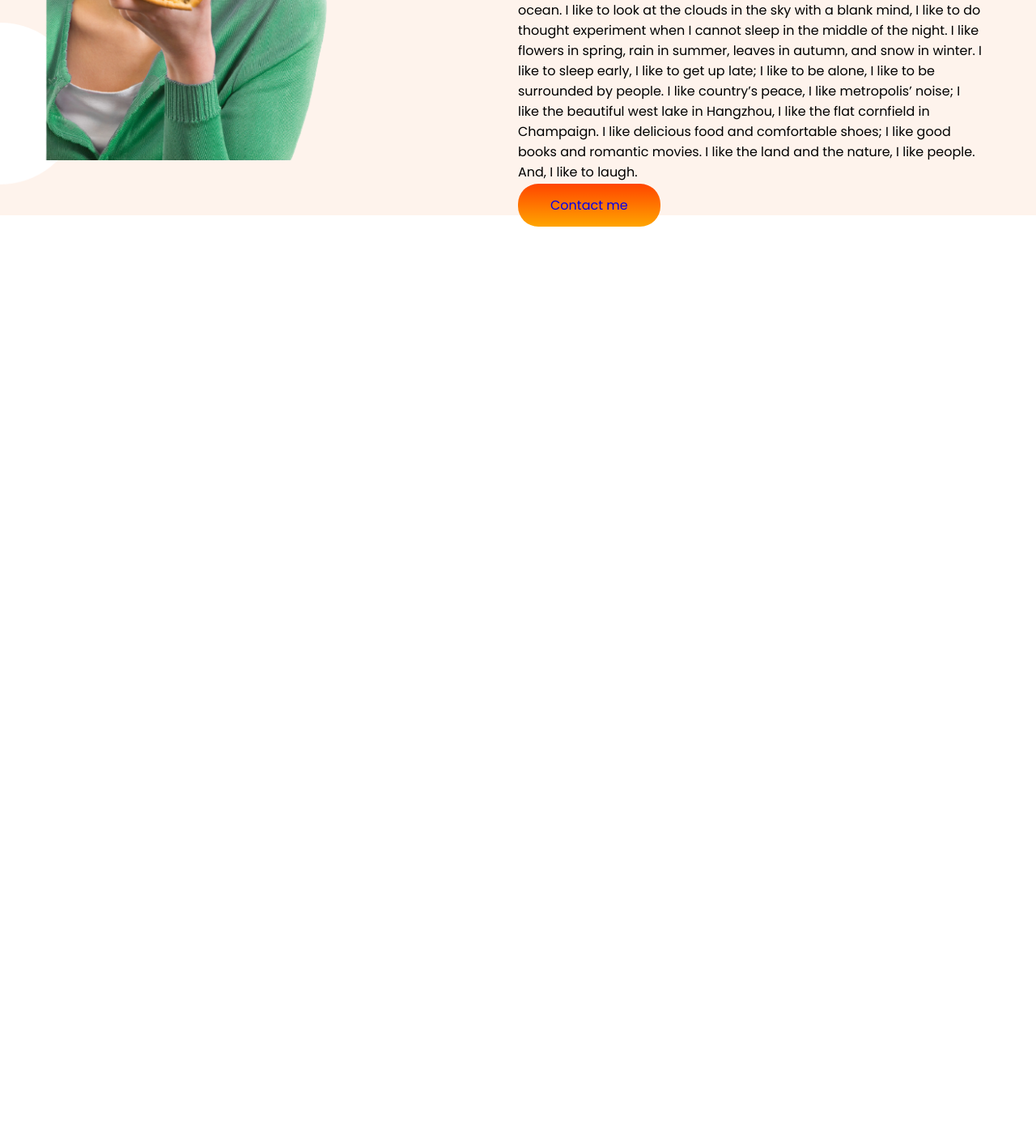
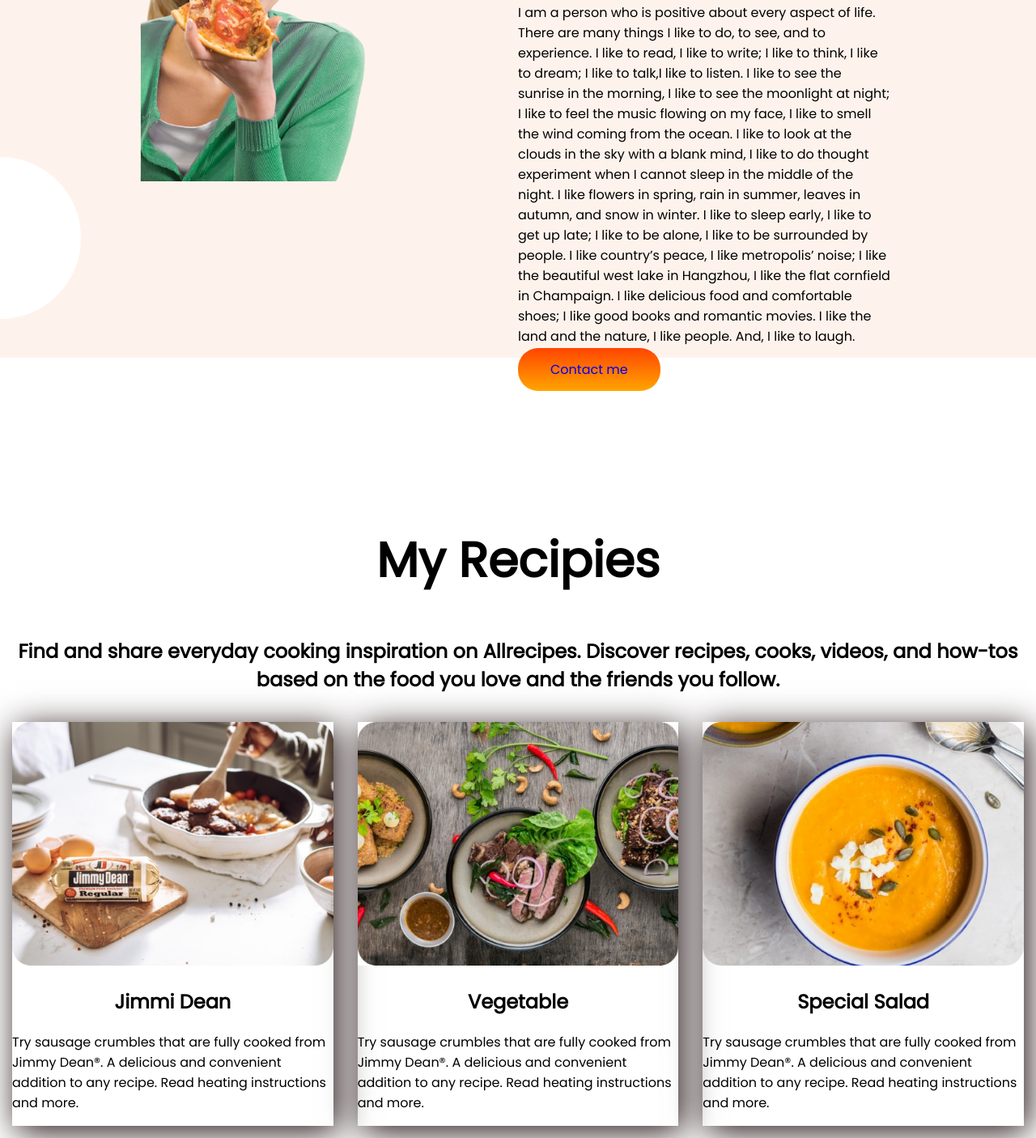
Before and after one commit to sumaiyahafiz/food-network, a plain HTML site: page index.html in a window 1280 px wide. Shown: the part 1039-2445 px from the top of the page at 81% size. Before the commit the page ends 1319 px from the top, so only its background shows below. Drawn offline with Linux system fonts and the light colour scheme.

Commit message:
recipies menu

```diff
--- a/index.html
+++ b/index.html
@@ -53,8 +53,32 @@
         </div>
     </section>
 
-    <section>
+    <section id=" recipies-area">
+        <h1>My Recipies</h1>
+        <h2>Find and share everyday cooking inspiration on Allrecipes.
+             Discover recipes, cooks, videos,
+             and how-tos based on the food you love and the friends you follow.</h2>
+        <div class="recipies-area-part">
+            <div id="">
+               <img src="images/food/Project Cover.jpg" alt="Recipies photo">
+               <h2>Jimmi Dean</h2>
+                <p>Try sausage crumbles that are fully cooked from Jimmy Dean®. A delicious and convenient addition to any recipe. Read heating instructions and more.</p>
+            </div>
+
+            <div id="Recipies-menu">
+                <img src="images/food/Project Cover1.jpg" alt="Recipies photo">
+                <h2>Vegetable</h2>
+                <h>Try sausage crumbles that are fully cooked from Jimmy Dean®. A delicious and convenient addition to any recipe. Read heating instructions and more.</p>
+            </div>
+
+            <div id="Recipies-menu">
+                <img src="images/food/Project Cover.png" alt="Recipies photo">
+                <h2>Special Salad</h2>
+                <p>Try sausage crumbles that are fully cooked from Jimmy Dean®. A delicious and convenient addition to any recipe. Read heating instructions and more.</p>
+            </div>
+        </div>
 
     </section>
+
 </body>
 </html>
--- a/style.css
+++ b/style.css
@@ -33,6 +33,7 @@ h1{
     background-image: url(images/shapes/7.png);
     background-repeat: no-repeat;
     background-position: left;
+    padding: 10%;
 
 }
 .About-Area-part{
@@ -42,3 +43,32 @@ h1{
 .About-Area-part img{
     width: 80%;
 }
+
+#recipies-area{
+    height: 300px;
+    width: 500px;
+    background-image: url(images/shapes/Frame\ 59.jpg);
+    background-repeat: no-repeat;
+    background-position:right;
+    display: flex;
+
+}
+.recipies-area-part{
+    display: flex;
+}
+.recipies-area-part img{
+    width: 100%;
+}
+.recipies-area-part div{
+    box-shadow: 5px 7px 40px rgb(36, 20, 20);
+    height: 80%;
+    margin: 15px;
+}
+h1{
+    font-size: 60px;
+    text-align: center;
+}
+h2{
+    font-size: 30;
+    text-align: center;
+}
```
